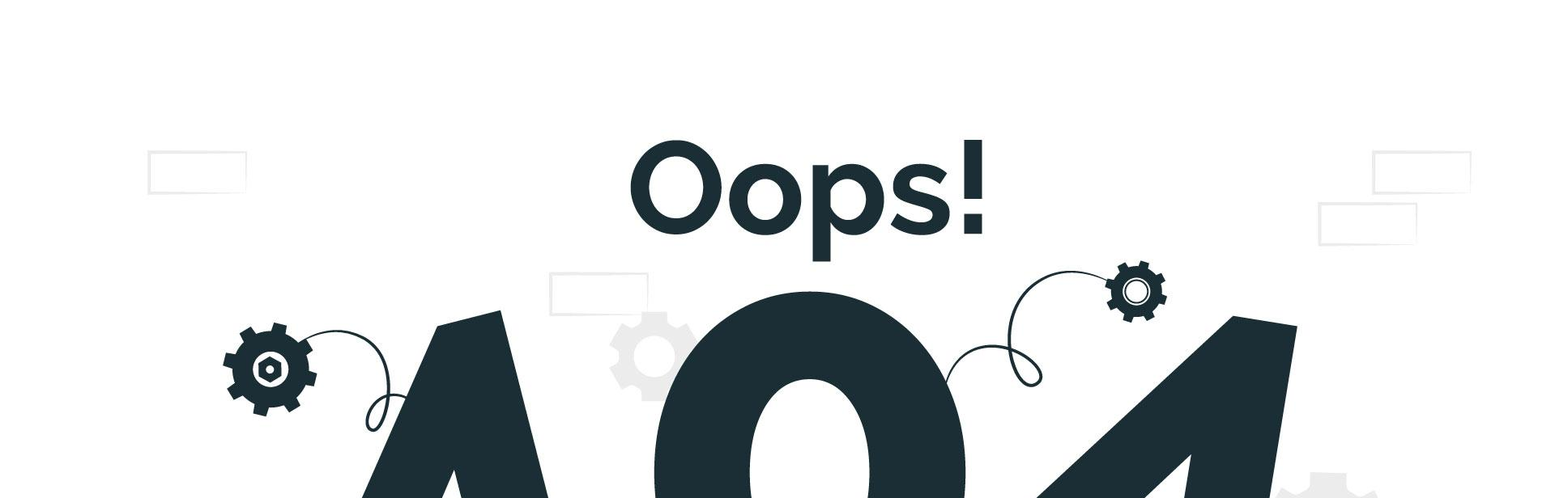
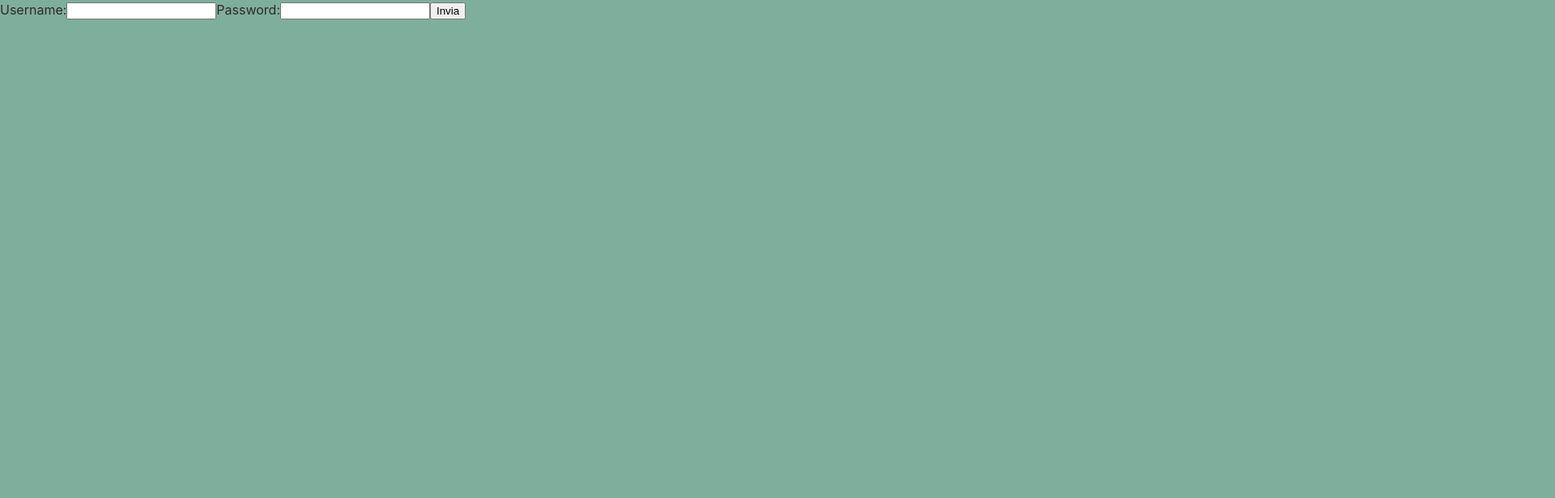
Before and after one commit to andrew-rwx/blg, a React (Vite) app: page /accedi in a window 1280 px wide. Shown: the top 616 px of the page at 81% size, 1920 px wide, since content can reach past the window. Built offline with nearby package versions, Linux system fonts and the light colour scheme.

Commit message:
Fixed passport syntax err

```diff
--- a/package.json
+++ b/package.json
@@ -4,9 +4,8 @@
   "version": "0.0.0",
   "type": "module",
   "scripts": {
-
     "dev-front": "vite",
-    "start":"nodemon server_node/server.js",
+    "start": "nodemon server_node/server.js",
     "dev-back": "node server_node/server.js",
     "build": "vite build",
     "lint": "eslint . --ext js,jsx --report-unused-disable-directives --max-warnings 0",
@@ -21,6 +20,7 @@
     "mongoose": "^7.5.0",
     "node-fetch": "^3.3.2",
     "passport": "^0.6.0",
+    "passport-local": "^1.0.0",
     "react": "^18.2.0",
     "react-dom": "^18.2.0",
     "react-router-dom": "^6.15.0"
--- a/server_node/controllers/registration.js
+++ b/server_node/controllers/registration.js
@@ -5,7 +5,6 @@ import CustomError from "../utils/CustomError.js";
 async function registration(user_data){
 const {username,password,email}=user_data;
 const saltRounds=10;
-throw new Error("Error");
     if(password.length<8){
         throw new CustomError("La password deve contenere almeno 8 caratteri",400);
     }
--- a/server_node/middleware/error_handler.js
+++ b/server_node/middleware/error_handler.js
@@ -10,7 +10,7 @@ async function error_handler(error,req,res,next){
         }
         else{
 
-                console.log("yo");
+                console.log(error);
                 const error_response={
                     status:'500',
                     message:'Ooops,qualcosa è andato storto!'
--- a/server_node/models/User.js
+++ b/server_node/models/User.js
@@ -15,7 +15,7 @@ const user_schema=new mongoose.Schema({
                 required:true,
                 validate:{
                     validator:function(password){
-                        const validation= /^[a-zA-Z0-9_\-\.]+$/.test(password)
+                        return /^[a-zA-Z0-9_\-\.]+$/.test(password)
                     },
                     message: "Invalid password"
                 }
@@ -25,7 +25,7 @@ const user_schema=new mongoose.Schema({
             required:true,
             validate:{
                 validator:function(email){
-                    const validation= /^[a-zA-Z0-9_\-\.]+\@[a-z]+\.[a-z]+$/.test(email)
+                    return /^[a-zA-Z0-9_\-\.]+\@[a-z]+\.[a-z]+$/.test(email)
                 },
                 message: "Invalid user format"
             }
--- a/src/main.jsx
+++ b/src/main.jsx
@@ -15,6 +15,7 @@ import Ricette from './routes/Ricette.jsx'
 import RecepiesCard from './components/RecepiesCard';
 import SelectedRecepie from './components/SelectedRecepies';
 import Registrati from './routes/Registrati';
+import Accedi from './routes/Accedi';
 import PaginaPersonale from './routes/PaginaPersonale';
 import NotFoundPage from './components/404Page';
 import './index.css';
@@ -85,6 +86,10 @@ const router=createBrowserRouter([
     errorElement:<ErrorPage/>
 
   },
+  {
+    path:'/accedi',
+    element:<ErrorBoundary fallback={<CompErr/>}><Accedi/></ErrorBoundary>
+  },
 
   {
     path:'/paginapersonale/:id',
--- /dev/null
+++ b/src/routes/Accedi.jsx
@@ -0,0 +1,78 @@
+import { useState } from "react";
+import { useNavigate } from "react-router-dom";
+
+
+function Accedi(){
+    const [errorState, setErrorState] = useState();
+
+    const [utente,setUtente]=useState({
+        username: '',
+        password:''
+    });
+
+    const navigate=useNavigate();
+    function handleInputChange(event){
+        const{name,value}=event.target;
+        setUtente({
+            ...utente,
+            [name]:value
+
+        })
+    };
+
+    async function handleSubmit(event){
+        try{
+
+            event.preventDefault();
+            const response=await fetch("/api/accedi",{
+                method:'POST',
+                headers:{
+                    'Content-Type': 'application/json'
+                },
+                body: JSON.stringify(utente)
+            });
+            console.log(response);
+
+            if(!response.ok){
+                const error_message=await response.json();
+                console.log(error_message);
+                throw new Error(error_message);
+            }
+
+            else{
+                window.location.href=response.url;
+            }
+
+        }
+        catch(err){
+            setErrorState(()=>{
+                throw err;
+            });
+        } //forzo il rerendering per attivare l'errorBoundary(che lavora in fase di rendering del genitore)
+
+    }
+
+    return(
+        <form  className="accedi-form" action="/api/accedi" method="post" onSubmit={handleSubmit}>
+            <label  htmlFor="user" >Username:</label>
+            <input
+                type="text"
+                name="username"
+                value={utente.username}
+                onChange={handleInputChange}
+            />
+
+            <label htmlFor="psw" >Password:</label>
+            <input
+                type="text"
+                name="password"
+                value={utente.password}
+                onChange={handleInputChange}
+            />
+            <input
+                type="submit"
+                value="Invia"
+            />
+        </form>)
+}
+export default Accedi;
--- a/src/routes/Homepage.jsx
+++ b/src/routes/Homepage.jsx
@@ -15,6 +15,7 @@ function Homepage(){
             </div>
 
                 <Link to="/registrati">Registrati</Link>
+                <Link to="/accedi">Accedi</Link>
 
 
             <div id="cards-container">
```
Also changed, not shown: server_node/config/passport.js (+4 -3 lines), 1 other file (tests, documents, lock files or other folders).
